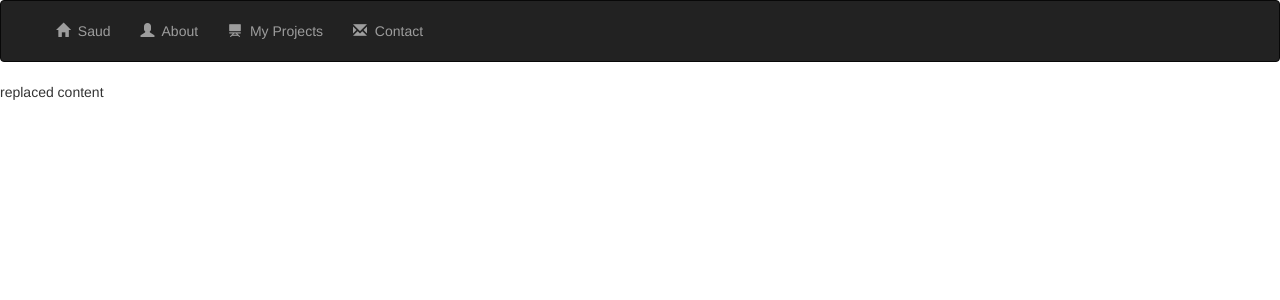
After one commit to Saud-M/bridgingCoursework, a Django app: template coursework/base/templates/base.html in a window 1280 px wide. The commit adds this page. Shown: the top 300 px of the page. Run offline with Django 3.2, Linux system fonts and the light colour scheme; the template is opened without the code that fills it, so the values that code supplies are empty; some libraries are stand-ins or nearby versions.

Commit message:
navigation menu

```diff
--- /dev/null
+++ b/coursework/base/templates/base.html
@@ -0,0 +1,19 @@
+{% load static %}
+<!doctype html>
+<html>
+<head>
+    <title>Saud Almbdal</title>
+    <link href="{% static '/css/main.css' %}" rel="stylesheet" type="text/css">
+    <link rel="stylesheet" href="https://stackpath.bootstrapcdn.com/bootstrap/4.3.1/css/bootstrap.min.css" integrity="sha384-ggOyR0iXCbMQv3Xipma34MD+dH/1fQ784/j6cY/iJTQUOhcWr7x9JvoRxT2MZw1T" crossorigin="anonymous">
+    <link rel="stylesheet" href="https://unpkg.com/aos@next/dist/aos.css" />
+
+    </head>
+<body>
+    {% include 'navbar.html' %}
+
+    {% block content %}
+    replaced content
+    {% endblock %}
+
+    </body>
+</html>
--- a/coursework/base/templates/base/temp.html
+++ b/coursework/base/templates/base/welcome.html
@@ -13,7 +13,10 @@
 		<span class="text1">Welcome to</span>
 		<span class="text2">My Page</span>
 
-		<meta http-equiv="Refresh" content="3; url=/home" />
+		<meta http-equiv="Refresh" content="5; url=/home" />
+		<hr>
+		<p class="text3">if not redirected <a href="/home">click here</a>.</p>
+
 	</div>
 
 </body>
--- /dev/null
+++ b/coursework/base/templates/navbar.html
@@ -0,0 +1,50 @@
+<head>
+
+
+    <link rel="stylesheet" href="https://maxcdn.bootstrapcdn.com/bootstrap/3.3.6/css/bootstrap.min.css">
+    <link href='https://fonts.googleapis.com/css?family=Satisfy' rel='stylesheet' type='text/css'>
+    <script src="https://ajax.googleapis.com/ajax/libs/jquery/1.12.0/jquery.min.js"></script>
+    <script src="http://maxcdn.bootstrapcdn.com/bootstrap/3.3.6/js/bootstrap.min.js"></script>
+
+
+</head>
+<nav class="navbar navbar-inverse">
+    <div class="container-fluid">
+
+        <!-- Header -->
+        <div class="navbar-header" id="topNavBar">
+            <button type="button" class="navbar-toggle" data-toggle="collapse" data-target="#topNavBar">
+                <span class="icon-bar"></span>
+                <span class="icon-bar"></span>
+                <span class="icon-bar"></span>
+            </button>
+        </div>
+
+        <!-- Items -->
+        <div class="collapse navbar-collapse" id="topNavBar">
+        	<ul class="nav navbar-nav">
+                <li class="home"><a href="/home"><span class="glyphicon glyphicon-home" aria-hidden="false"></span>&nbsp; Saud</a></li>
+            </ul>
+            <ul class="nav navbar-nav">
+                <li class="about"><a href="/about"><span class="glyphicon glyphicon-user" aria-hidden="true"></span>&nbsp; About</a></li>
+            </ul>
+
+			<ul class="nav navbar-nav">
+               <li class="projects"><a href="/projects"><span class="glyphicon glyphicon-blackboard" aria-hidden="true"></span>&nbsp; My Projects</a></li>
+            </ul>
+
+            <ul class="nav navbar-nav">
+                <li class="contact"><a href="/contact"><span class="glyphicon glyphicon-envelope" aria-hidden="true"></span>&nbsp; Contact</a></li>
+
+            </ul>
+
+
+
+
+
+
+
+        </div>
+
+    </div>
+</nav>
--- a/coursework/base/urls.py
+++ b/coursework/base/urls.py
@@ -4,6 +4,6 @@ from . import views
 urlpatterns = [
 
     path('home/', views.home),
-    path('', views.temp),
+    path('', views.welcome),
 
 ]
--- a/coursework/base/views.py
+++ b/coursework/base/views.py
@@ -5,5 +5,5 @@ from django.shortcuts import render
 def home(request):
     return render(request, 'base/home.html')
 
-def temp(request):
-    return render(request, 'base/temp.html')
+def welcome(request):
+    return render(request, 'base/welcome.html')
```
Also changed, not shown: coursework/base/templates/base/home.html (+3 -13 lines), 6 other files.
